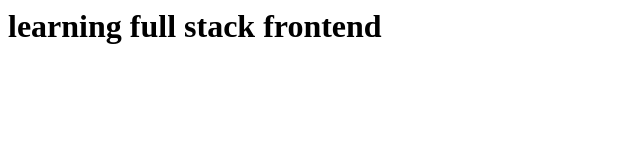
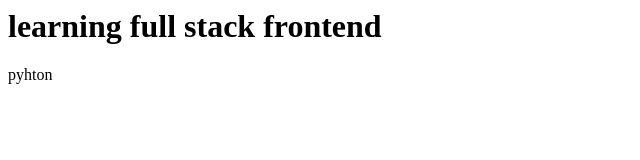
Before and after one commit to raviteja9010/teks, a plain HTML site: page index.html in a window 1280 px wide. Shown: the full height of the page, 0-640 px from the left. Drawn offline with Linux system fonts and the light colour scheme.

Commit message:
adding python

```diff
--- a/index.html
+++ b/index.html
@@ -4,5 +4,6 @@
     </head>
     <body>
         <h1>learning full stack frontend</h1>
+        <p>pyhton</p>
     </body>
 </html>
```
